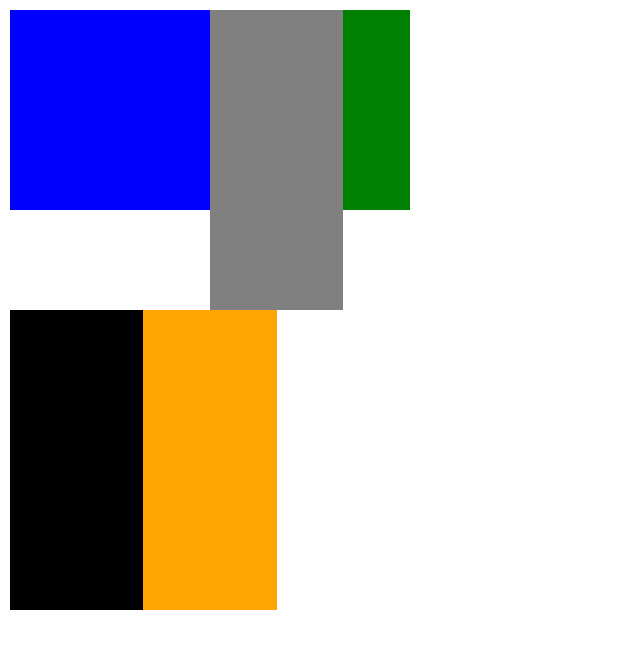
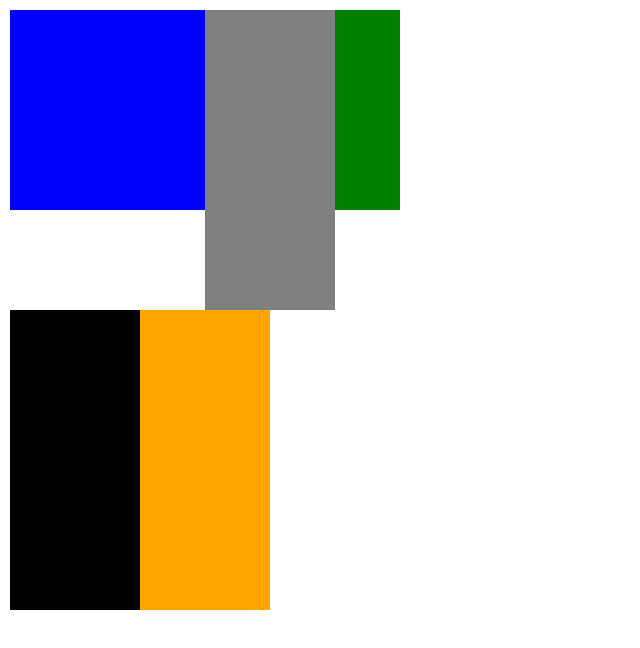
Before and after one commit to JTGeek/css_layout_project1, a plain HTML site: page display-exercise.html in a window 1280 px wide. Shown: the whole page, without its empty margins (0-640 px from the left). Drawn offline with nearby package versions, Linux system fonts and the light colour scheme; files that its build step writes are made by us from their sources.

Commit message:
updated style sheets

```diff
--- /dev/null
+++ b/styles/display-page.css
@@ -0,0 +1,41 @@
+main {
+  padding: 10px;
+  font-size: 0;
+  max-width: 800px;
+  align-content: center;
+}
+/*all blocks*/
+.inner {
+  display: inline-block;
+  vertical-align: top;
+  border-width: 1px;
+  border-color: black;
+}
+/*row 1: Blocks 1-2*/
+.row-1 {
+  height: 200px;
+  width: 50%;
+}
+/*row 2: Blocks 3-4*/
+.row-2 {
+  height: 300px;
+  width: 33.33%;
+}
+.block-one {
+  background-color: green;
+}
+
+.block-two {
+  background-color: blue;
+}
+
+.block-three{
+  background-color: grey;
+}
+.block-four {
+  background-color: black;
+}
+
+.block-five {
+  background-color: orange;
+}
--- /dev/null
+++ b/styles/main.css
@@ -0,0 +1,8 @@
+body * {
+  box-sizing: border-box;
+  font-family: 'Roboto', sans-serif;
+}
+
+a {
+  text-decoration: none;
+}
```
Also changed, not shown: index.html (+1 -1 lines).
